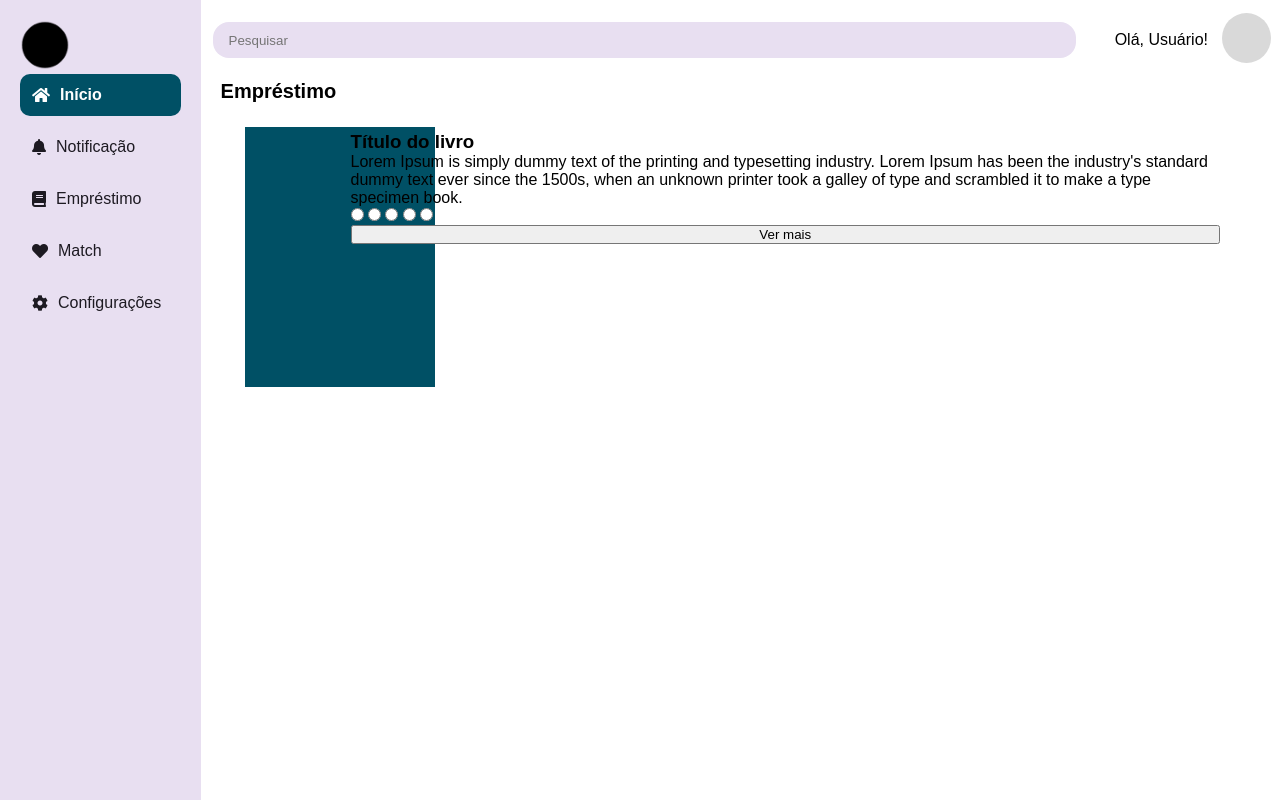
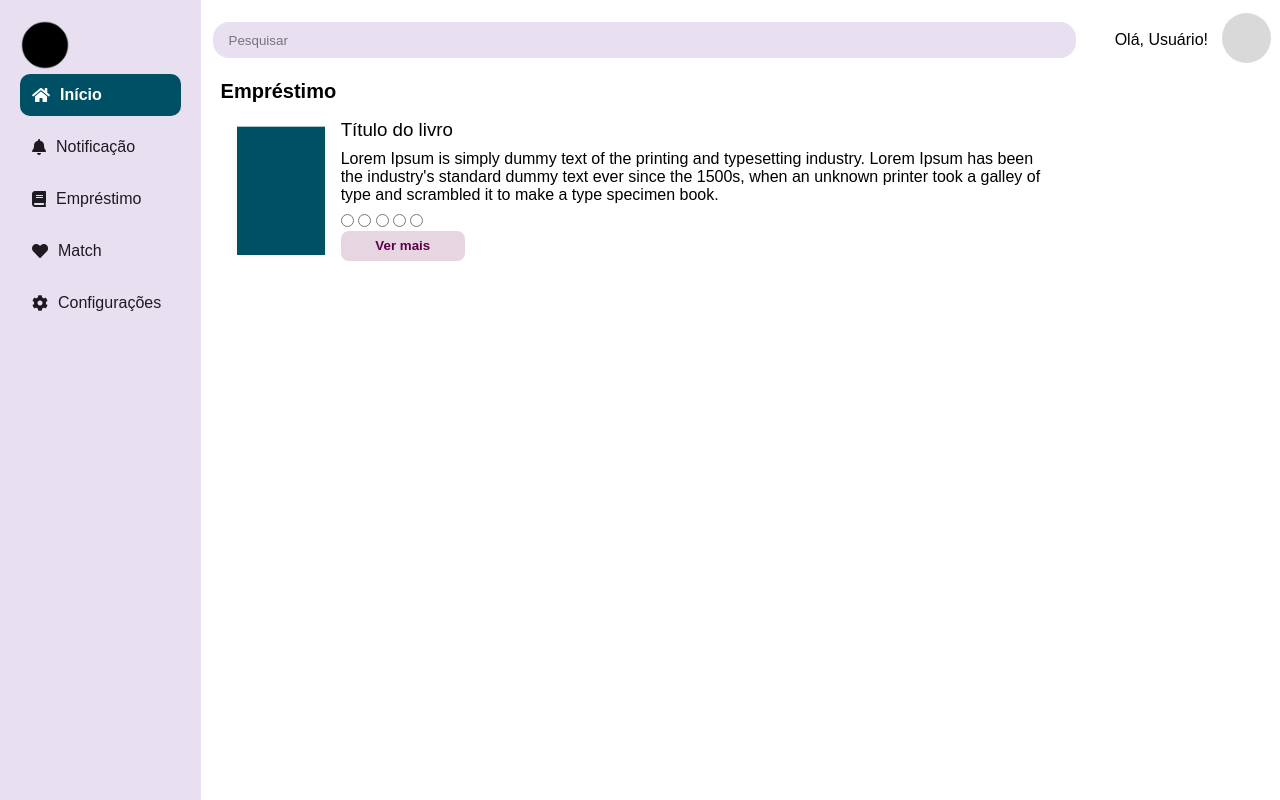
Before and after one commit to EddieSantana21/bibliOwl, a PHP site: page /pages/dashboard2.php in a window 1280 px wide. Run offline with PHP 8.4, Linux system fonts and the light colour scheme.

Commit message:
Style: Ajustar estilo do componente sectionEmprestimo

```diff
--- a/bibliowl/components/sectionEmprestimo/sectionEmprestimo.css
+++ b/bibliowl/components/sectionEmprestimo/sectionEmprestimo.css
@@ -1,10 +1,21 @@
+:root {
+    --tertiary: #5C0049;
+    --opacity-16: rgba(92, 0, 73, 0.16);
+
+}
+
 .emprestimo {
     padding: 0 20px 0 20px;
 }
 
+.emprestimo h1 {
+    font-size: 20px;
+}
+
 .emprestimo .card-emprestimo {
-    padding: 24px;
+    padding: 16px;
     display: flex;
+    align-items: center;
 }
 
 .emprestimo .card-emprestimo article {
@@ -15,13 +26,33 @@
     justify-content: center;
 }
 
-.emprestimo h1 {
-    font-size: 20px;
+.emprestimo .card-emprestimo article h3 {
+    font-weight: 500;
 }
 
+.emprestimo .card-emprestimo article p {
+    padding: 1% 0 1% 0;
+    width: 80%;
+}
+
+.emprestimo .card-emprestimo article button {
+    width: 14%;
+    height: 30px;
+    border: none;
+    border-radius: 8px;
+    background-color: var(--opacity-16);
+    color: var(--tertiary);
+    font-weight: 600;
+}
 
 .emprestimo .img-emprestimo {
-    width: 90px;
-    height: 120px;
-    background-color: aqua;
+    width: 100px;
+    height: 130px;
+    overflow: hidden;  /* Garante que a imagem se ajuste corretamente */
 }
+
+.emprestimo .img-emprestimo img {
+    width: 100%;   /* A imagem vai ocupar 100% da largura da div */
+    height: 100%;  /* A imagem vai ocupar 100% da altura da div */
+    object-fit: cover; /* Faz a imagem cobrir a área sem distorção */
+}
--- a/bibliowl/components/sectionEmprestimo/sectionEmprestimo.php
+++ b/bibliowl/components/sectionEmprestimo/sectionEmprestimo.php
@@ -3,10 +3,11 @@
 
     <section class="card-emprestimo">
         <figure class="img-emprestimo">
-            <img src="../../assets/livro.svg" alt="" srcset="">
+            <img src="../assets/livro.svg" alt="Imagem do livro">
         </figure>
         <article>
             <h3>Título do livro</h3>
+
             <p>Lorem Ipsum is simply dummy text of the printing and typesetting industry. Lorem Ipsum has been the industry's standard dummy text ever since the 1500s, when an unknown printer took a galley of type and scrambled it to make a type specimen book. </p>
 
             <form class="avaliacao-livro">
@@ -18,7 +19,6 @@
             </form>
 
             <button type="submit">Ver mais</button>
-
         </article>
     </section>
 </section>
```
Also changed, not shown: bibliowl/assets/livro.svg.
